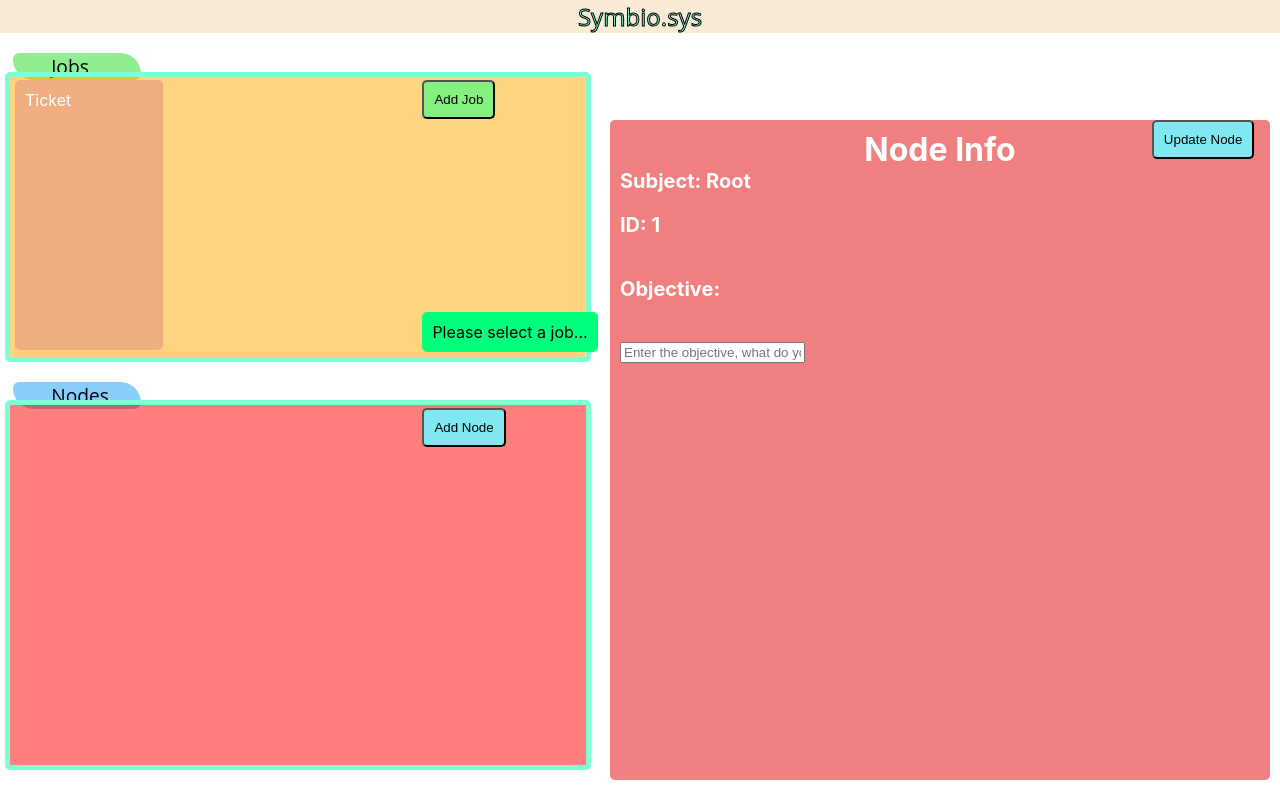
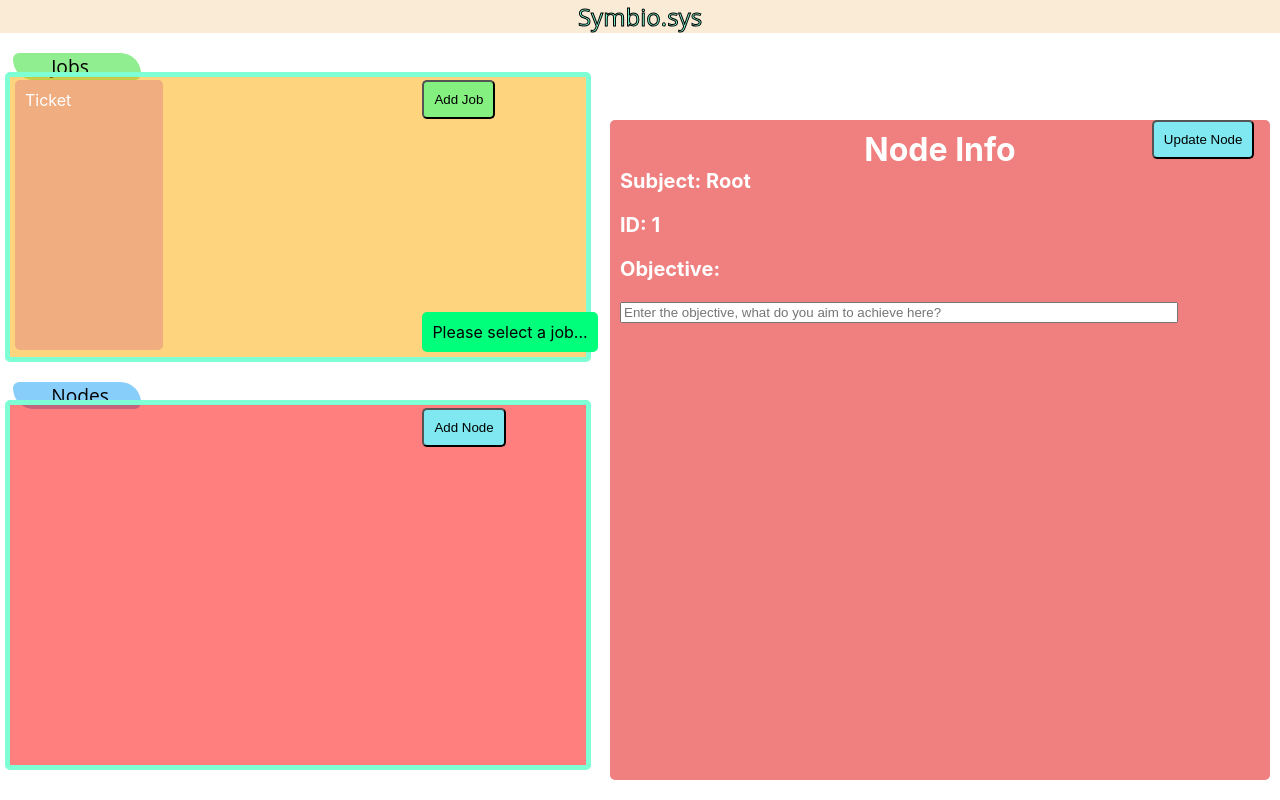
Before and after one commit to georgedobric/2023-React-JS-Project-Management-App, a React (Create React App) app: page / in a window 1280 px wide. Built offline with nearby package versions, Linux system fonts and the light colour scheme.

Commit message:
Node info ui adjustments.

```diff
--- a/src/components/Node.css
+++ b/src/components/Node.css
@@ -128,6 +128,10 @@
     position: fixed;
   }
 
+  .nodeInfoInput {
+    width: 43vw; /* Adjust the width value as needed */
+  }
+
   .addJobBox {
     background-color: rgb(132, 240, 128);
     padding: 10px;
--- a/src/components/Node.js
+++ b/src/components/Node.js
@@ -45,13 +45,12 @@ function Node(props) {
           <div className="textSubHeader">Subject: {props.jobs[props.SelectedJob].tree[props.SelectedNode].subject}</div>
           <br />
           <div className="textSubHeader">ID: {props.jobs[props.SelectedJob].tree[props.SelectedNode].id}</div>
-          <br />
           <p className='textSubHeader'>Objective: {props.jobs[props.SelectedJob].tree[props.SelectedNode].objective}</p>
-          <br />
           <input
         type="Objective"
         value={userInput}
         onChange={handleNodeObjective}
+        className='nodeInfoInput'
         placeholder="Enter the objective, what do you aim to achieve here?"
       />
         </div>
```
